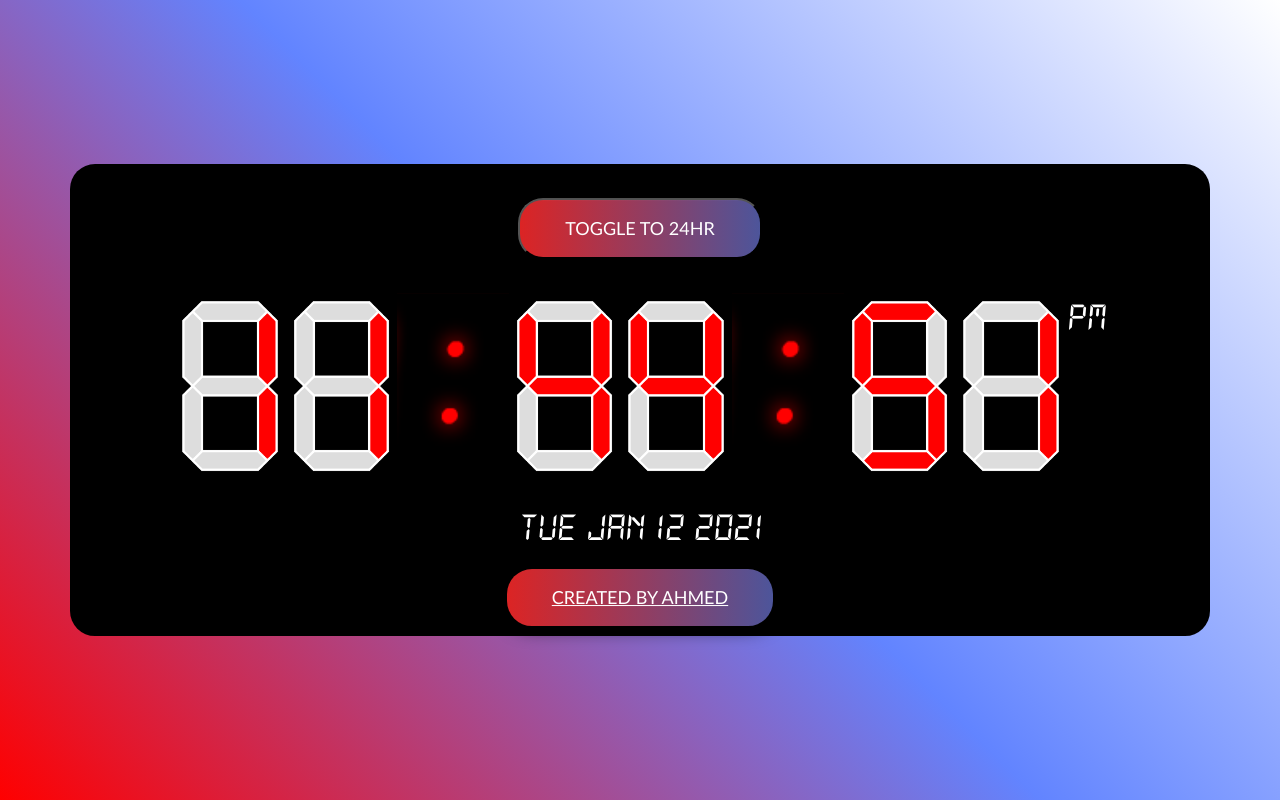
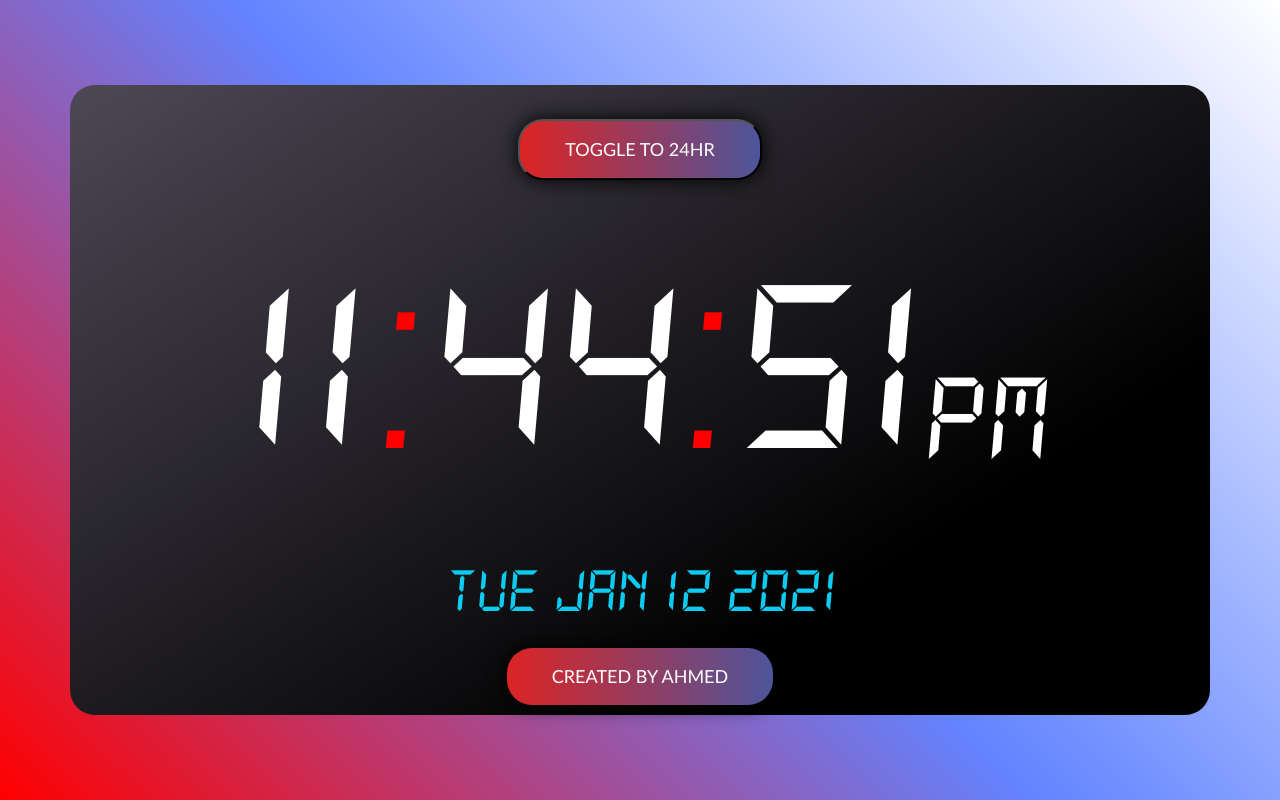
Before and after one commit to akamran2001/Clock, a React (Create React App) app: page / in a window 1280 px wide. Built offline with nearby package versions, Linux system fonts and the light colour scheme.

Commit message:
replaced image with text for display

```diff
--- a/src/App.css
+++ b/src/App.css
@@ -1,3 +1,13 @@
+.clock-text #digits {
+  font-size: 20vw;
+}
+.clock-text #period {
+  font-size: 10vw;
+  margin-top: 10vw;
+}
+.date-text h1 {
+  font-size: 5vw;
+}
 .btn-grad {
   background-image: linear-gradient(
     to right,
@@ -37,7 +47,8 @@
   transform: translate(-50%, -50%);
   font-family: DS-Digital;
   border-radius: 25px;
-  background-color: black;
+  background-color: #4d4855;
+  background-image: linear-gradient(147deg, #4d4855 0%, #000000 74%);
 }
 .App-logo {
   height: 40vmin;
--- a/src/app/Clock.js
+++ b/src/app/Clock.js
@@ -55,14 +55,18 @@ export default function Clock() {
       <br />
       <Display time={time} sec={getSec()} />
       <br />
-      <div className="d-flex justify-content-center text-white">
+      <div className="d-flex justify-content-center text-info date-text">
         <h1>{getDateString()}</h1>
       </div>
       <div
         className="d-flex justify-content-center text-white"
         style={{ fontFamily: "monospace" }}
       >
-        <a href="https://github.com/akamran2001/Clock" className="btn-grad">
+        <a
+          style={{ textDecoration: "none" }}
+          href="https://github.com/akamran2001/Clock"
+          className="btn-grad"
+        >
           Created by Ahmed
         </a>
       </div>
--- a/src/app/Display.js
+++ b/src/app/Display.js
@@ -7,48 +7,40 @@ function Display(props) {
     //Display Clock digit or letter
     if (digit === ":") {
       return (
-        <img
-          alt="colon"
-          src={require("../assets/colon.png").default}
-          width="10%"
-          height="10%"
-          style={
-            props.sec % 2 === 0
-              ? { backgroundColor: "white" }
-              : { backgroundColor: "red" }
-          }
-        />
+        <h1
+          id="digits"
+          style={props.sec % 2 === 0 ? { color: "white" } : { color: "red" }}
+        >
+          {digit}
+        </h1>
       );
-    } else if (digit === " ") {
-      return <h1> </h1>;
     } else if (digit === "A") {
       return (
-        <h1 style={props.sec % 2 === 0 ? { color: "red" } : { color: "white" }}>
+        <h1
+          id="period"
+          style={props.sec % 2 === 0 ? { color: "red" } : { color: "white" }}
+        >
           AM
         </h1>
       );
     } else if (digit === "P") {
       return (
-        <h1 style={props.sec % 2 === 0 ? { color: "red" } : { color: "white" }}>
+        <h1
+          id="period"
+          style={props.sec % 2 === 0 ? { color: "red" } : { color: "white" }}
+        >
           PM
         </h1>
       );
     } else if (digit === "M") {
       return null;
     } else {
-      return (
-        <img
-          alt={`${digit}`}
-          src={require(`../assets/${digit}.png`).default}
-          width="10%"
-          height="10%"
-        />
-      );
+      return <h1 id="digits">{digit}</h1>;
     }
   };
   //Render JSX
   return (
-    <div className="d-flex justify-content-center">
+    <div className="d-flex justify-content-center clock-text">
       {props.time.split("").map((value) => {
         return getDigit(value);
       })}
```
